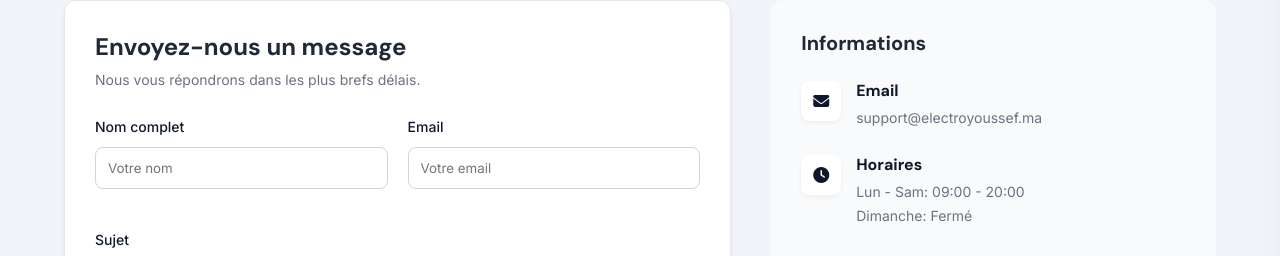
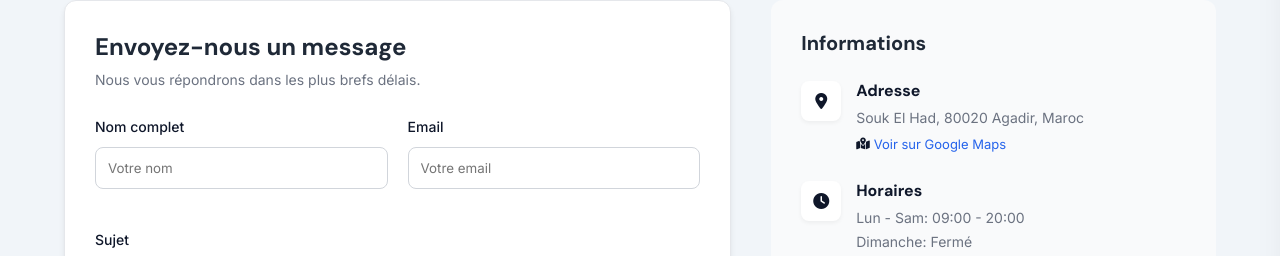
Before and after one commit to marbytes0/electro-yussef-front, a plain HTML site: page contact.html in a window 1280 px wide. Shown: the part 242-498 px from the top of the page. Drawn offline with Linux system fonts and the light colour scheme.

Commit message:
Add files via upload

```diff
--- a/contact.html
+++ b/contact.html
@@ -211,10 +211,13 @@
                     <h3 style="font-size: 20px; margin-bottom: 25px; color: #1f2937;">Informations</h3>
 
                     <div class="info-item">
-                        <div class="info-icon"><i class="fa-solid fa-envelope"></i></div>
+                        <div class="info-icon"><i class="fa-solid fa-location-dot"></i></div>
                         <div>
-                            <h4 style="font-size: 16px; margin-bottom: 4px;">Email</h4>
-                            <p style="color: #6b7280; font-size: 14px;">support@electroyoussef.ma</p>
+                            <h4 style="font-size: 16px; margin-bottom: 4px;">Adresse</h4>
+                            <p style="color: #6b7280; font-size: 14px;">Souk El Had, 80020 Agadir, Maroc</p>
+                            <a href="https://maps.app.goo.gl/Kz2XruheG12kJLteA?g_st=ic" target="_blank" style="color: #2563eb; font-size: 13px; text-decoration: none; display: inline-flex; align-items: center; gap: 4px; margin-top: 4px;">
+                                <i class="fa-solid fa-map-location-dot" style="font-size: 12px;"></i> Voir sur Google Maps
+                            </a>
                         </div>
                     </div>
 
@@ -245,10 +248,12 @@
             <div class="big_row">
                 <h2 class="footer-brand">Electro <span>Youssef</span></h2>
                 <p>Votre boutique unique pour des produits de qualité à bon prix.</p>
+                <p style="margin-bottom: 12px; font-size: 14px;"><i class="fa-solid fa-location-dot" style="margin-right: 8px;"></i> Souk El Had, 80020 Agadir, Maroc</p>
                 <div class="icons_footer">
                     <a href="https://wa.me/message/G5SQ7KOK67YVA1" target="_blank"><i class="fa-brands fa-whatsapp"></i></a>
                     <a href="https://www.facebook.com/share/1ByVFwdvsX/" target="_blank"><i class="fa-brands fa-facebook-f"></i></a>
                     <a href="https://www.instagram.com/electro.youssef" target="_blank"><i class="fa-brands fa-instagram"></i></a>
+                    <a href="https://maps.app.goo.gl/Kz2XruheG12kJLteA?g_st=ic" target="_blank"><i class="fa-solid fa-location-dot"></i></a>
                 </div>
             </div>
             <div class="row">
```
Also changed, not shown: about.html (+2 -0 lines), index.html (+2 -0 lines), product.html (+2 -0 lines), products.html (+2 -0 lines), wishlist.html (+2 -0 lines).
